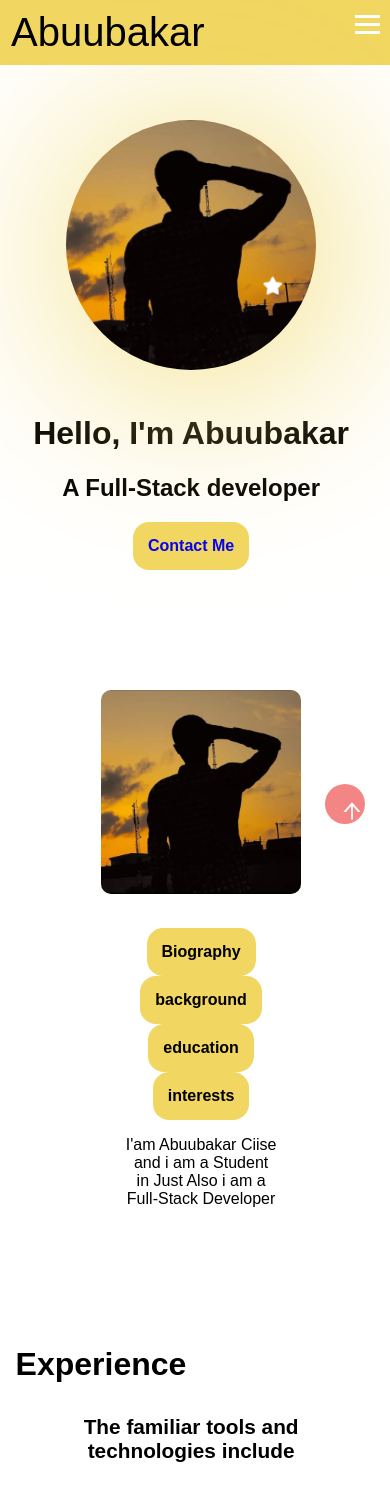
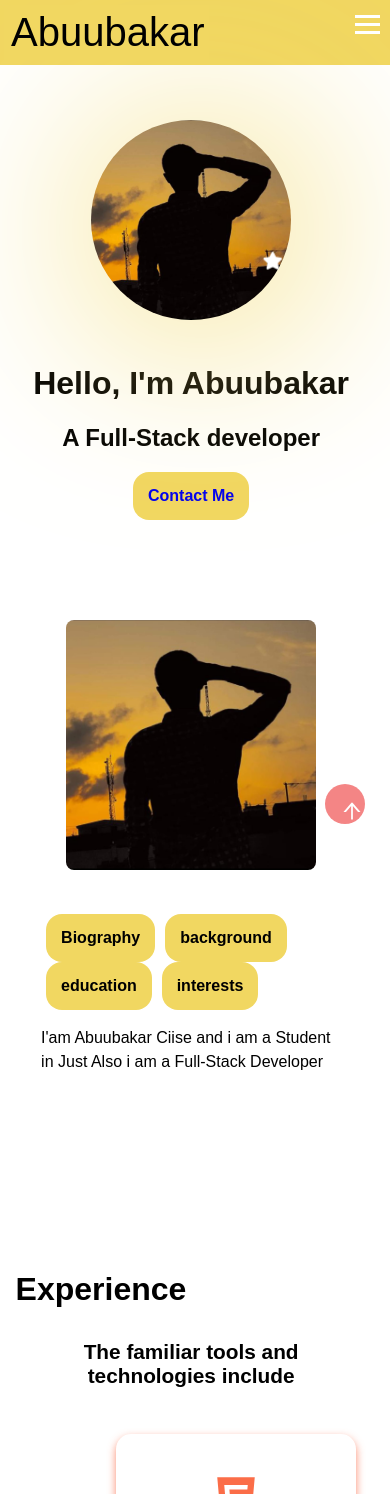
Before and after one commit to Abuubakar-Ciise/Personal-Portfolio, a React (Vite) app: page / in a window 390 px wide. Shown: the top 1494 px of the page. Built offline with nearby package versions, Linux system fonts and the light colour scheme.

Commit message:
Update AboutMe.css

```diff
--- a/src/pages/AboutMe.css
+++ b/src/pages/AboutMe.css
@@ -1,47 +1,53 @@
-/* C1210122 */
-.about-container{
-    width: 90%;
-    margin: 0 auto;
+.about-container {
     /* border: 1px solid black; */
+    max-width: 90%;
     margin-left: 4%;
-    margin-top: 100px;
+    padding: 50px;
 
   }
-.left-right{
-    /* border: 1px solid black; */
-    margin: 20px;
+
+  .left-right {
     display: flex;
-    flex-direction: column;
+    flex-direction: row;
     justify-content: space-around;
     align-items: center;
-    max-width: 90%;
-    padding: 20px;
-    gap: 20px;
-    margin-left: 40px;
+    /* border: 1px solid black; */
+    padding: 50px;
+  }
 
+  .left {
+    margin-right: 20px;
+    /* border: 1px solid black; */
   }
-.left{
-    flex: 1;
-    /* border: 1px solid black; */
-
-}
-.img img{
+  .left img{
     width: 250px;
     height: 250px;
+    border-radius: 8px;
   }
 
   .right{
-    flex: 2;
     /* border: 1px solid black; */
-    text-align: center;
-    padding: 50px;
-    margin-top: -40px;
-/* C1210122 */
+    padding: 30px ;
+    width: 500px;
+    line-height: 1.5rem;
   }
-@media screen and (max-width: 768px) {
-    /* C1210122 */
-    .left-right{
-        display: flex;
+
+  @media only screen and (max-width: 768px) {
+    .about-container{
+        margin-left: -2%;
+    }
+    .left-right {
       flex-direction: column;
+      justify-content: center;
+      align-items: center;
     }
+
+    .left {
+      margin-bottom: 10px;
+      margin-right: 0;
     }
+    .right{
+        max-width: 300px;
+    }
+
+  }
```
Lines whose indentation alone changed are shown as unchanged.
